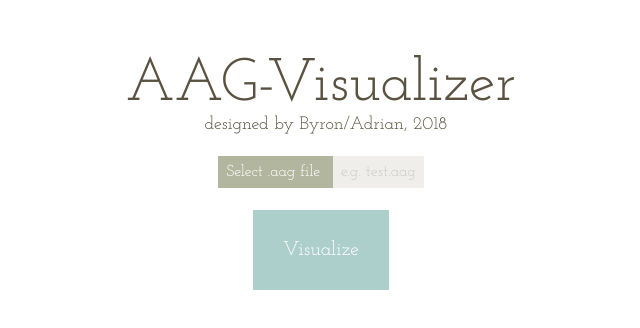
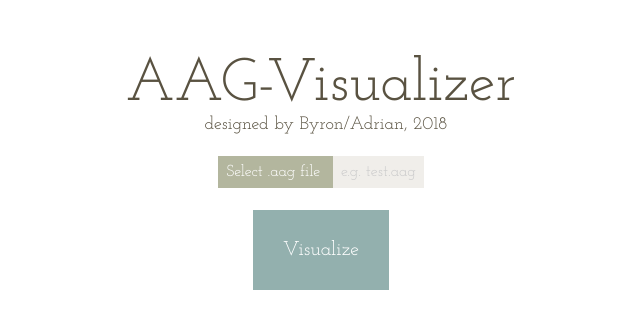
Before and after one commit to ByronHsu/AAG-Visualizer, a website built with webpack: page src/template.html in a window 1280 px wide. In both pictures the pointer is over the button "Visualize". Shown: the whole page, without its empty margins (319-959 px from the left). Built offline with nearby package versions, Linux system fonts and the light colour scheme; some icons are missing.

Commit message:
:sparkles: adrian makes it beautiful

```diff
--- a/src/scss/index.scss
+++ b/src/scss/index.scss
@@ -37,6 +37,10 @@ h1 {
    &:focus{
       outline: none;
    }
+   &:hover{
+      background-color: #93b0ae;
+      transition: background-color 0.5s;
+   }
 }
 
 #upload{
@@ -68,7 +72,7 @@ input[type="file"] {
    background-color:  #b3b69e;
    &:hover{
       background-color: #595241;
-      transition: background-color 0.5s;
+      transition: background-color 0.2s;
    }
 }
 
```
